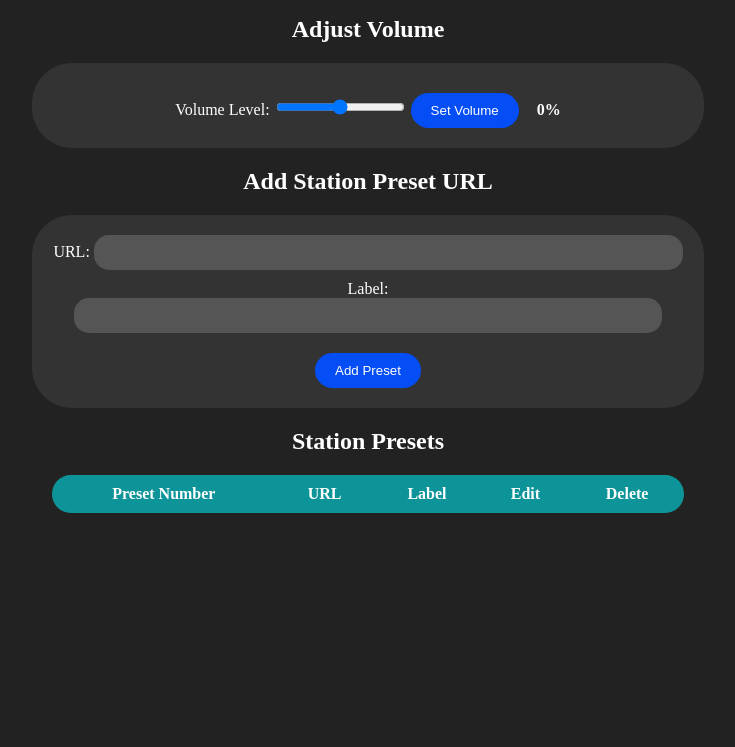
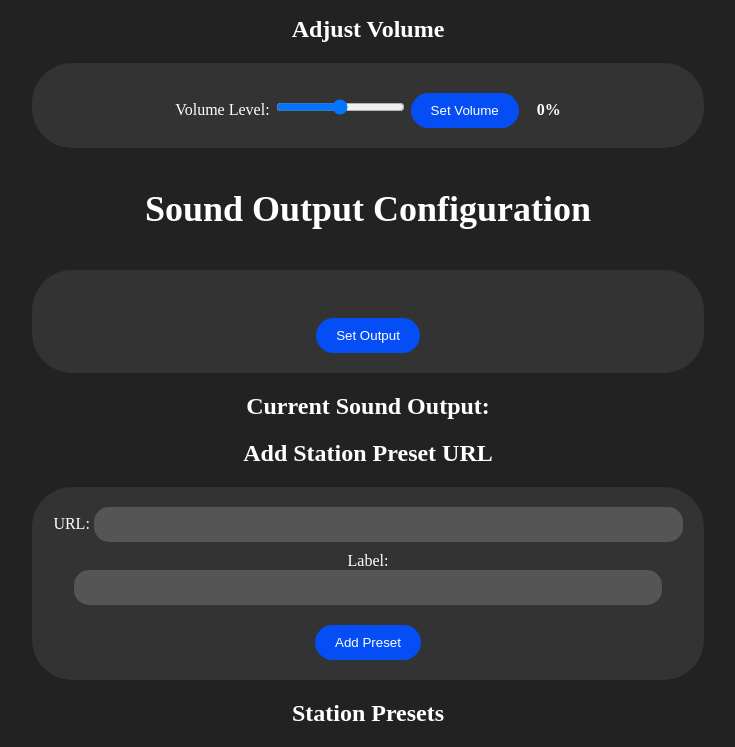
Before and after one commit to K1WIZ/pi-internet-radio-player, a PHP site: page / in a window 1280 px wide. Shown: the part 211-958 px from the top of the page, without its empty margins (272-1007 px from the left). Before the commit the page ends 724 px from the top, so only its background shows below. Run offline with PHP 8.4, Linux system fonts and the light colour scheme; lists and menus that the app fills with data are empty.

Commit message:
Added output selector code and functions to webUI

```diff
--- a/index.php
+++ b/index.php
@@ -9,6 +9,7 @@
     <h1>Net Radio Tuner</h1>
     <?php include './play.php'; ?>
     <?php include './volume.html'; ?>
+    <?php include './output.php'; ?>
     <?php
 
     $filename = '/opt/stations.csv';
--- /dev/null
+++ b/output.php
@@ -0,0 +1,59 @@
+<?php
+// Configuration file path
+$configFilePath = '/etc/ntune/output.conf';
+
+// Read the current config value (if the file exists)
+$currentConfigValue = '';
+if (file_exists($configFilePath)) {
+    $currentConfigValue = trim(file_get_contents($configFilePath));
+}
+
+// Check if the form is submitted
+if ($_SERVER["REQUEST_METHOD"] == "POST" && isset($_POST["set_output"])) {
+    // Get the selected sound output option from the form
+    $selectedOutput = $_POST["sound_output"];
+
+    // Validate and sanitize the input (you should enhance this part)
+    // ...
+
+    // Write the selected option to the config file
+    file_put_contents($configFilePath, $selectedOutput);
+
+    // Update the current config value
+    $currentConfigValue = $selectedOutput;
+}
+
+// Execute the command to get available sound output options
+$outputOptions = shell_exec("sudo aplay -l | grep 'card' | awk '{ print $3 }'");
+$outputOptionsArray = explode("\n", trim($outputOptions));
+?>
+
+<!DOCTYPE html>
+<html>
+<head>
+    <title>Sound Output Configuration</title>
+</head>
+<body>
+    <h1>Sound Output Configuration</h1>
+    <form method="POST" action="">
+        <?php
+        foreach ($outputOptionsArray as $option) {
+            $option = trim($option);  // Remove any leading/trailing whitespace
+            if (!empty($option)) {
+                echo '<label>';
+                echo '<input type="radio" name="sound_output" value="' . htmlspecialchars($option) . '"';
+                if ($option === $currentConfigValue) {
+                    echo ' checked';
+                }
+                echo '>';
+                echo htmlspecialchars($option);
+                echo '</label><br>';
+            }
+        }
+        ?>
+        <br>
+        <input type="submit" name="set_output" value="Set Output">
+    </form>
+    <h2>Current Sound Output: <?php echo htmlspecialchars($currentConfigValue); ?></h2>
+</body>
+</html>
--- a/play.php
+++ b/play.php
@@ -16,10 +16,17 @@ function stopStream() {
     shell_exec('sudo /usr/bin/killall vlc');
 }
 
+function readOutputFile() {
+    $outputFile = '/etc/ntune/output.conf';
+    $output = file_get_contents($outputFile);
+    return $output;
+}
+
 // Function to play selected stream and kill existing mplayer processes
 function playStream($url) {
     stopStream();
-    $command = "sudo runuser -l orangepi -c 'cvlc --alsa-audio-device default:CARD=USB $url >/dev/null 2>&1 &'";
+    $output = readOutputFile();
+    $command = "sudo runuser -l orangepi -c 'cvlc --alsa-audio-device default:CARD=$output $url >/dev/null 2>&1 &'";
     shell_exec($command);
 }
 
```
